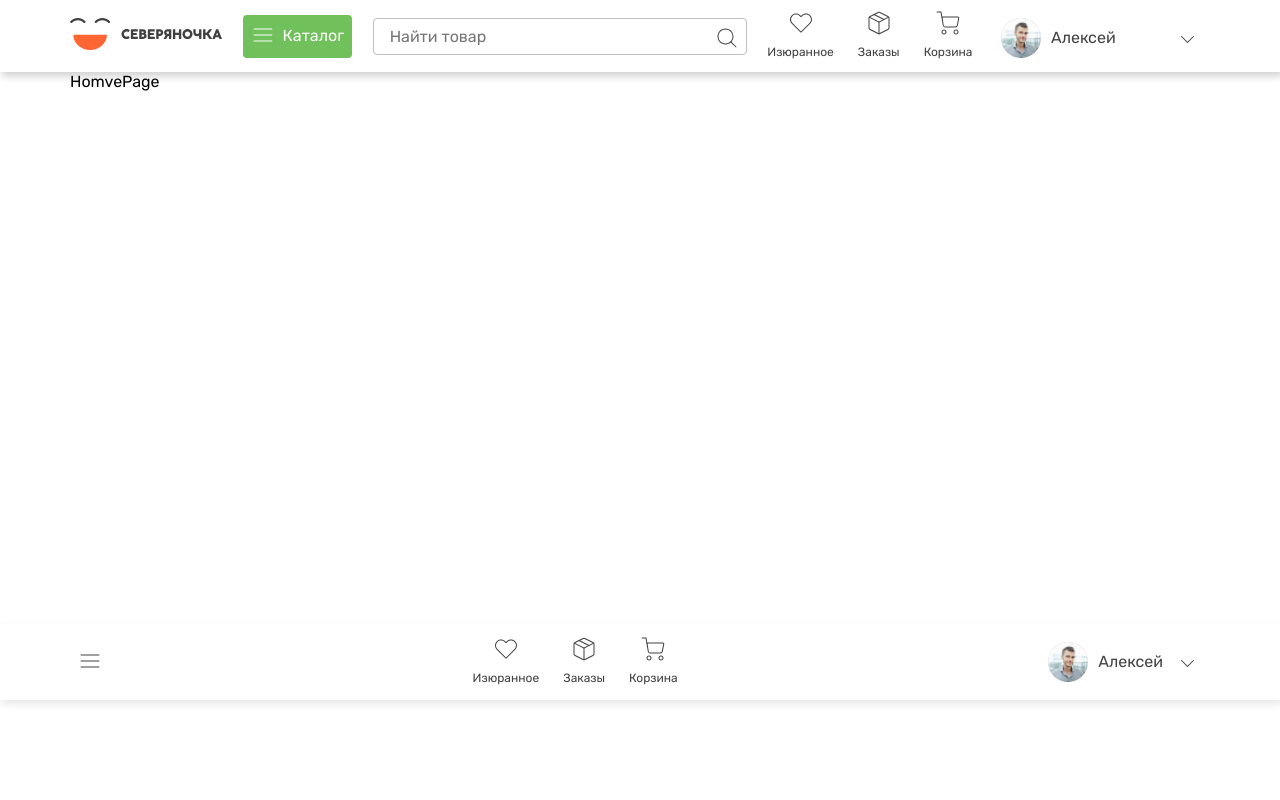
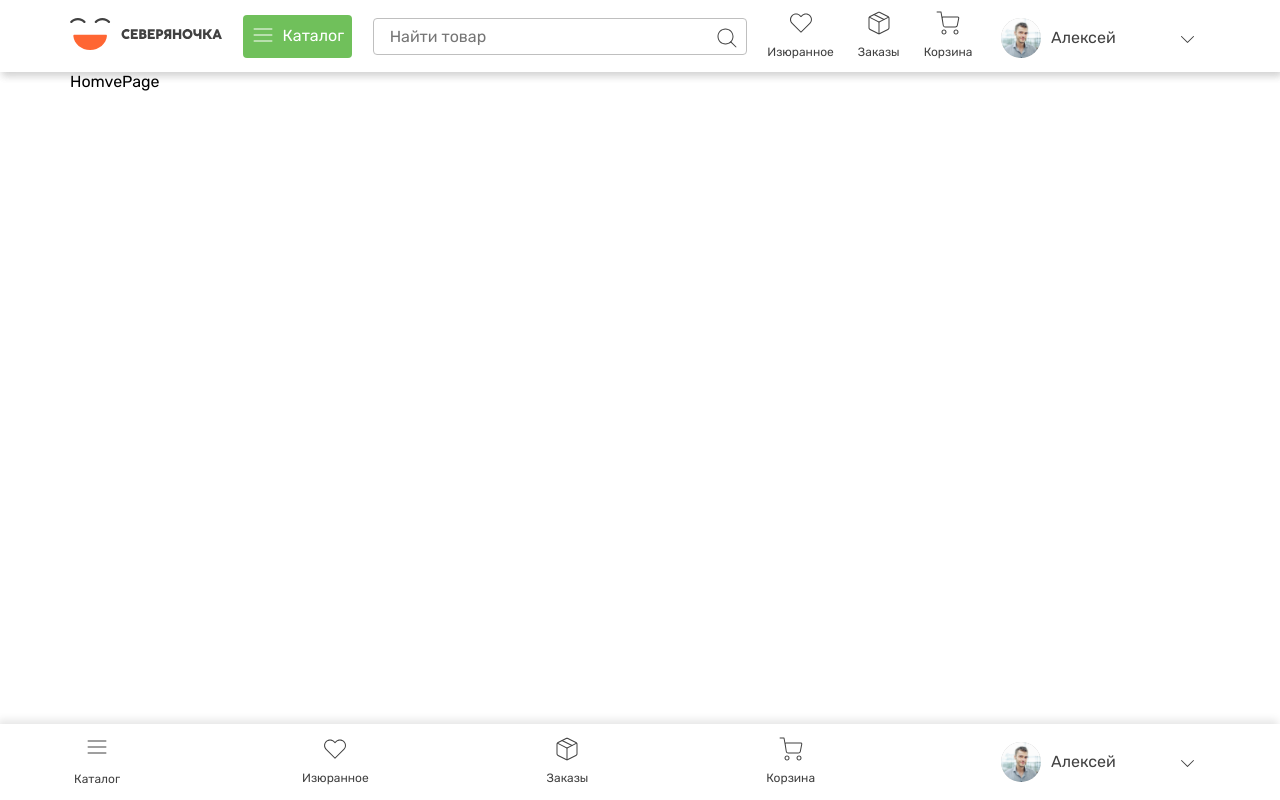
Before and after one commit to Endle2sCoding/grocery-store, a Vue app: page / in a window 1280 px wide. Built offline with nearby package versions, Linux system fonts and the light colour scheme.

Commit message:
ch bttm-nv, usr-mn

```diff
--- a/src/features/UserMenu/ui/UserMenu.vue
+++ b/src/features/UserMenu/ui/UserMenu.vue
@@ -100,6 +100,7 @@ const onClickItem = (action: string) => {
 .user-menu__wrapper {
   height: 100%;
   z-index: 0;
+  width: 217px;
 }
 
 .user-menu {
@@ -108,17 +109,20 @@ const onClickItem = (action: string) => {
   align-items: center;
   gap: 10px;
   padding: 18px 8px;
-  /* top:50%;
-  transform:translateY(-50%); */
   width: 100%;
   z-index: 1;
-
 }
 
 .user-menu__avatar,
 .user-menu__name,
 .user-menu__button {
   cursor: pointer;
+}
+
+.user-menu__button {
+  display: flex;
+  align-items: center;
+  justify-content: center;
 }
 
 .user-menu__list {
@@ -142,7 +146,6 @@ const onClickItem = (action: string) => {
 }
 
 .chevron {
-
   margin: 0 auto;
 }
 
@@ -151,6 +154,10 @@ const onClickItem = (action: string) => {
 }
 
 @media screen and (max-width: 1200px) {
+  .user-menu__wrapper {
+    width: 150px;
+  }
+
   .user-menu {
     grid-template-columns: 1fr;
   }
@@ -159,5 +166,33 @@ const onClickItem = (action: string) => {
   .user-menu__button {
     display: none;
   }
+
+
+  @media screen and (max-width: 767px) {
+    .user-menu__wrapper {
+      position: relative;
+      width: 56px;
+      min-height: 76px;
+    }
+
+    .user-menu.is-open_true {
+      position: absolute;
+      top: -94px;
+      left: -95px;
+      width: 150px;
+    }
+
+    .user-menu {
+      transform: rotate(180deg);
+    }
+
+    .user-menu__list {
+      transform: rotate(180deg);
+    }
+
+    .user-menu__avatar {
+      transform: rotate(180deg);
+    }
+  }
 }
 </style>
--- a/src/sections/Header/ui/BottomNav.vue
+++ b/src/sections/Header/ui/BottomNav.vue
@@ -6,7 +6,7 @@ import { storeToRefs } from 'pinia';
 import { UserMenu } from '@/features/UserMenu';
 import AppButton from '@/shared/ui/AppButton/AppButton.vue';
 import AppIcon from '@/shared/ui/AppIcon/AppIcon.vue';
-import { Nav } from '@/widgets/Nav';
+import AppTypography from '@/shared/ui/AppTypography/AppTypography.vue';
 
 const personStore = usePersonStore();
 const { person, isAuth } = storeToRefs(personStore);
@@ -23,28 +23,69 @@ const userMenu = reactive({
 const dropdownIsShow = ref<boolean>(false);
 const toggleDropdownIsShow = () => dropdownIsShow.value = !dropdownIsShow.value;
 
+const navItems = reactive([
+  { label: "Изюранное", icon: "favorites", count: 0, link: "/favorites" },
+  { label: "Заказы", icon: "orders", count: 0, link: "/favorites" },
+  { label: "Корзина", icon: "cart", count: 0, link: "/favorites" },
+]);
+
 </script>
 <template>
-  <div class="bottomNav">
+  <div class="bottom-nav">
     <AppContainer class="container">
+      <ul class="bottom-nav__list">
+        <li class="list__item">
           <AppButton
+            size="xs"
             decoration="none"
+            color="clear"
             @mouseenter="toggleDropdownIsShow"
           >
-        <template v-slot:leftIcon>
             <AppIcon type="menu" />
-        </template>
+            <AppTypography
+              tagName="span"
+              size="xs"
+            >
+              Каталог
+            </AppTypography>
           </AppButton>
-
-      <Nav />
+        </li>
+        <li
+          :key="item.link"
+          v-for="item in navItems"
+          class="list__item"
+        >
+          <RouterLink
+            v-if="item.link"
+            :to="item.link"
+            class="link__item"
+          >
+            <AppIcon
+              class="nav__link-icon"
+              :type="`${item.icon}`"
+            />
+            <AppTypography
+              size="xs"
+              tag-name="span"
+            >
+              {{ item.label }}
+            </AppTypography>
+            <span
+              v-if="item.count > 0"
+              class="nav__link-count"
+            >
+              {{ item.count }}
+            </span>
+          </RouterLink>
+        </li>
+        <li class="list__item">
           <UserMenu
             v-if="isAuth"
             :data="userMenu"
-        class=""
+            class="bottom-nav__user-menu"
           />
           <AppButton
             v-if="!isAuth"
-        class=""
             @click="() => setIsAuth(true)"
           >
             Войти
@@ -52,28 +93,42 @@ const toggleDropdownIsShow = () => dropdownIsShow.value = !dropdownIsShow.value;
               <AppIcon type="login" />
             </template>
           </AppButton>
+        </li>
+      </ul>
 
     </AppContainer>
   </div>
 </template>
 <style scoped>
-.bottomNav {
+.bottom-nav {
   position: fixed;
-  bottom: 100px;
+  transform: rotate(180deg);
+  bottom:0;
   left: 0;
   right: 0;
-  display: grid;
+  display: flex;
   align-items: center;
   min-height: var(--bottom-nav-height);
-
   background: var(--main-surface);
   box-shadow: var(--shadow-default-s);
 }
 
 .container {
   width: 100%;
+}
+
+.bottom-nav__list {
   display: flex;
   align-items: center;
   justify-content: space-between;
+  transform: rotate(180deg);
+}
+
+.link__item {
+  display: flex;
+  flex-direction: column;
+  justify-content: center;
+  align-items: center;
+  gap: 4px;
 }
 </style>
--- a/src/sections/Header/ui/Header.vue
+++ b/src/sections/Header/ui/Header.vue
@@ -122,53 +122,37 @@ const { platformWidth } = storeToRefs(useScreenStore());
   max-width: 120px;
 }
 
-.header__user-menu {
-  width: 217px;
-}
-
 .header__login {
   width: 167px;
 }
 
 @media screen and (max-width: 1200px) {
-
   .header__login:deep(.app-typography),
   .header__catatlog:deep(.app-typography) {
     display: none;
     pointer-events: none;
   }
-
   .header__login {
     width: max-content;
   }
-
   .header__catatlog {
     width: max-content;
   }
-
-  .header__user-menu {
-    min-width: 120px;
-    width: fit-content;
-  }
-
   .header__search {
     max-width: 324px;
   }
 }
 
 @media screen and (max-width: 767px) {
-
   .header__catatlog,
   .header__nav,
   .header__user-menu {
     display: none;
   }
-
   .header__logo {
     display: flex;
     align-items: center;
   }
-
   .header__logo:deep(svg) {
     width: 39px;
   }
--- a/src/shared/ui/AppButton/AppButton.vue
+++ b/src/shared/ui/AppButton/AppButton.vue
@@ -5,7 +5,7 @@ import AppTypography from '../AppTypography/AppTypography.vue';
 interface Props {
   color?: "primary" | "secondary" | "grayscale" | "error" | "clear";
   decoration?: "default" | "outlined" | "none";
-  size?: "l" | "m" | "s";
+  size?: "l" | "m" | "s" | "xs";
   disabled?: boolean;
 }
 const slots = useSlots();
@@ -57,8 +57,12 @@ const {
 }
 
 .button_text {
-  width: 100%;
   text-align: center;
+}
+
+.app-button.size_xs {
+  padding: 4px;
+  gap: 4px;
 }
 
 .app-button.size_s {
```
Lines whose indentation alone changed are shown as unchanged.
